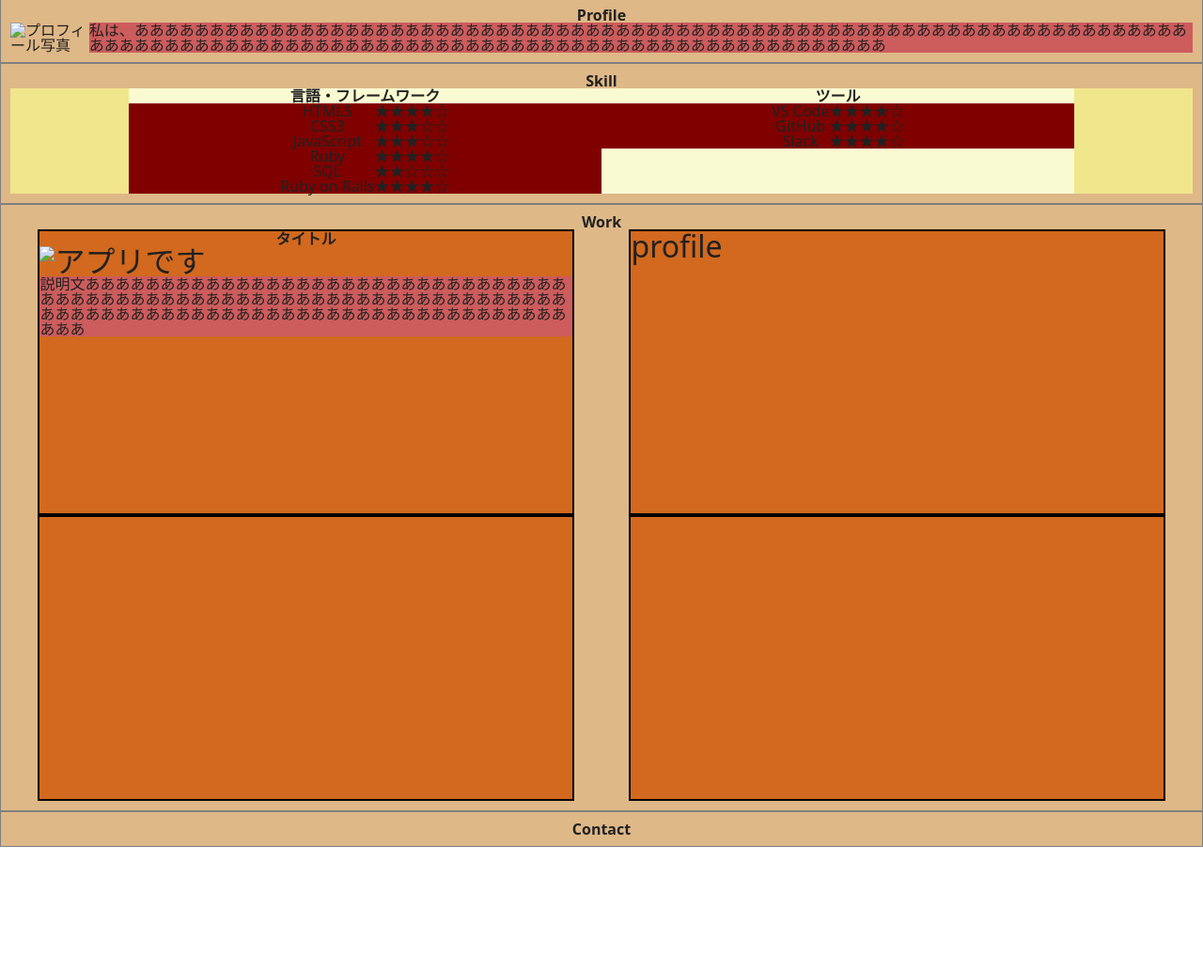
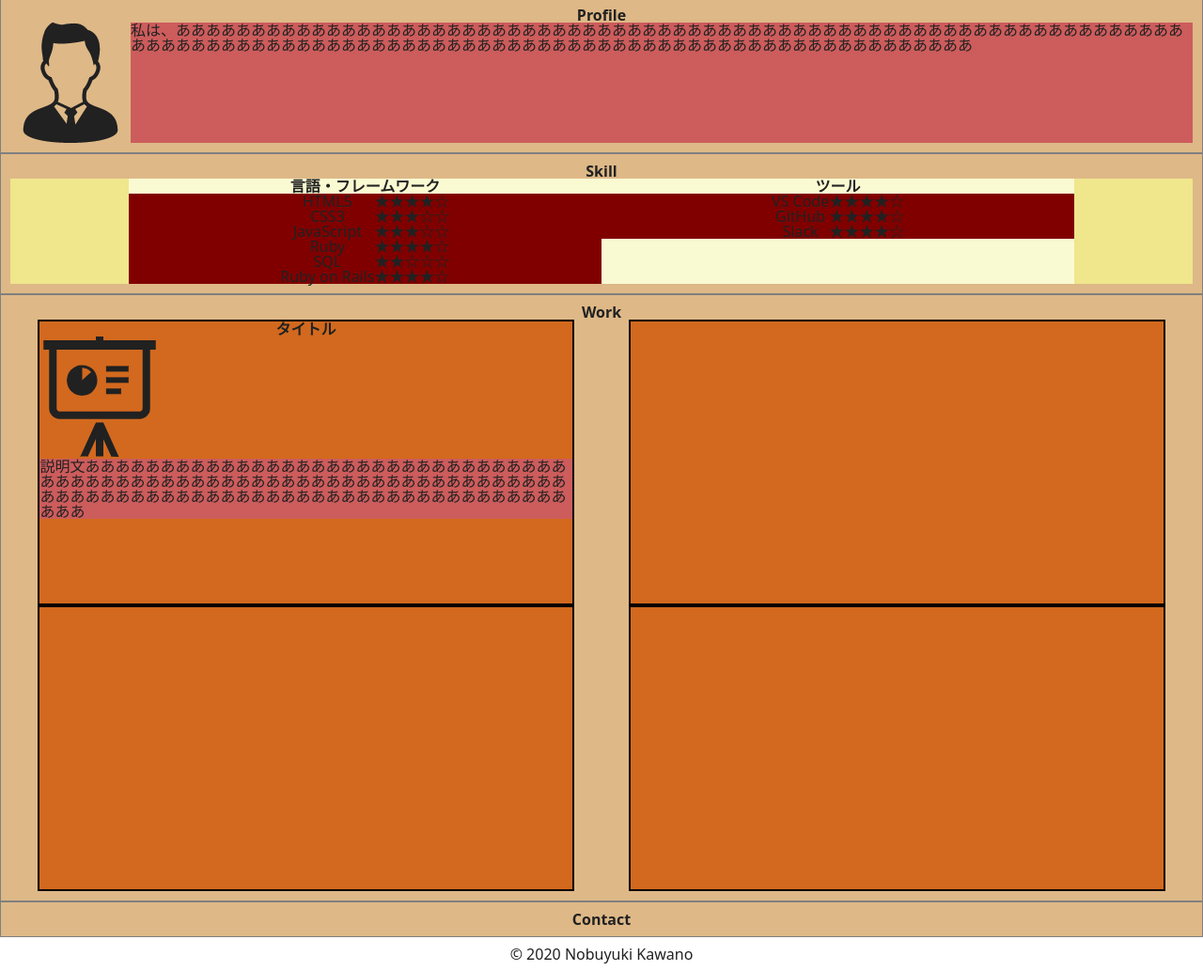
Before and after one commit to kavvano/kavvano.github.io, a plain HTML site: page index.html in a window 1280 px wide. Shown: the part 71-1104 px from the top of the page at 94% size. Before the commit the page ends 972 px from the top, so only its background shows below. Drawn offline with Linux system fonts and the light colour scheme.

Commit message:
image追加

```diff
--- a/index.html
+++ b/index.html
@@ -22,7 +22,7 @@
     <section class="profile">
       <h2 id="profile">Profile</h2>
       <div class="profile-title">
-        <img src="./images/alexunder-hess-bWZAPKm0zZE-unsplashのコピー.jpg" alt="プロフィール写真">
+        <img src="./images/profile 128 × 128.png" alt="プロフィール写真">
         <p>私は、あああああああああああああああああああああああああああああああああああああああああああああああああああああああああああああああああああああああああああああああああああああああああああああああああああああああああああああああああああああああああああ</p>
       </div>
     </section>
@@ -50,13 +50,15 @@
       <div class="work">
         <div class="work-box">
           <h3>タイトル</h3>
-          <a><img src="./images/alexunder-hess-bWZAPKm0zZE-unsplashのコピー.jpg" alt="アプリです" title="herokuに公開しているアプリサイトに行けます。"></a>
+          <a><img src="./images/work 128 × 128.png" alt="アプリです" title="herokuに公開しているアプリサイトに行けます。"></a>
           <p>説明文あああああああああああああああああああああああああああああああああああああああああああああああああああああああああああああああああああああああああああああああああああああああああああああああああああああああああ</p>
         </div>
         <div class="work-box">
-          <a href="#">profile</a>
+
         </div>
-        <div class="work-box"></div>
+        <div class="work-box">
+
+        </div>
         <div class="work-box"></div>
       </div>
     </section>
@@ -64,7 +66,7 @@
       <h2 id="contact">Contact</h2>
     </section>
     <footer>
-
+      ©︎ 2020 Nobuyuki Kawano
     </footer>
   </body>
 </html>
--- a/style.css
+++ b/style.css
@@ -19,7 +19,7 @@ li{
   text-align: center;
 }
 
-a{
+nav a{
   display: block;
   text-decoration: none;
   font-size: 32px;
@@ -96,3 +96,8 @@ section{
   display: flex;
   justify-content: center;
 }
+
+footer{
+  text-align: center;
+  margin: 10px;
+}
```
Also changed, not shown: images/contact 128 × 128.png (added), images/contact 32 × 32.png (deleted), images/profile 128 × 128.png (added), images/profile 32 × 32.png (deleted), images/skill 128 × 128.png (added), images/skill 32 × 32.png (deleted), images/work 128 × 128.png (added), images/work 32 × 32.png (deleted), 1 other file.
